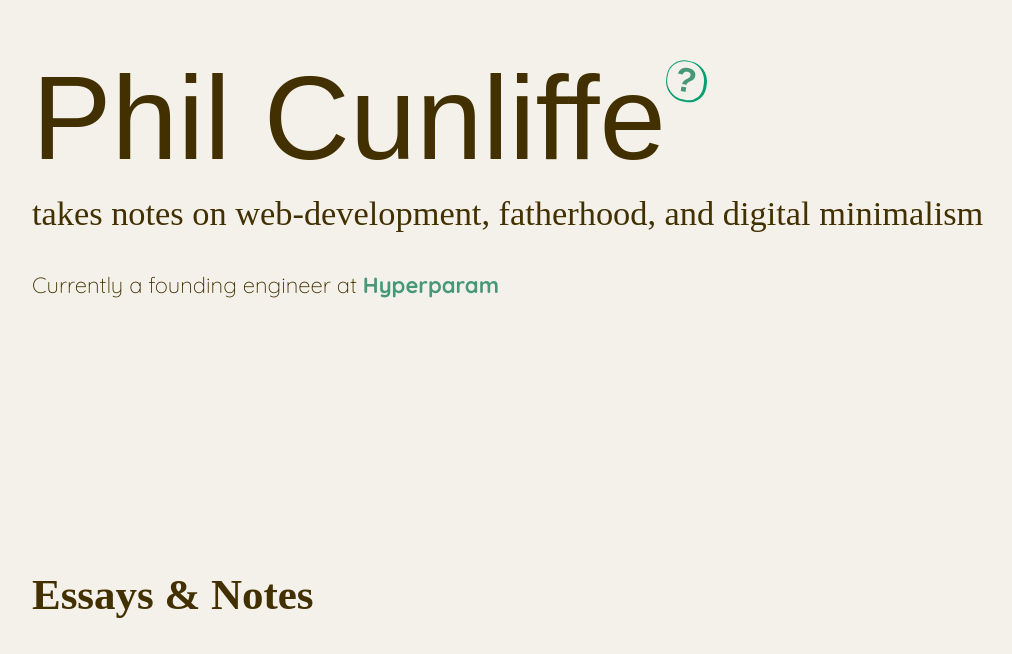
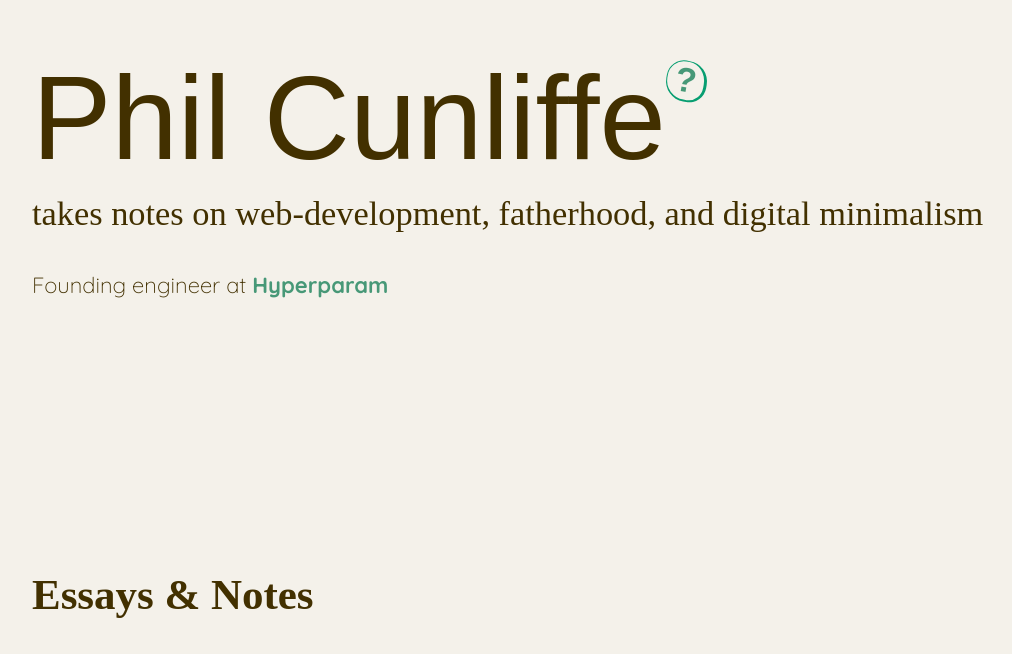
Before and after one commit to philcunliffe/filco-website, an Astro site: page / in a window 1280 px wide. Shown: the part 131-785 px from the top of the page, without its empty margins (48-1060 px from the left). Built offline with nearby package versions, Linux system fonts and the light colour scheme; Astro itself is replaced by a stand-in of ours; a web font is replaced by a local one.

Commit message:
rewording

```diff
--- a/src/pages/index.astro
+++ b/src/pages/index.astro
@@ -15,7 +15,7 @@ import HighlightSection from '../components/HighlightSection.astro';
         <p class="description">
           takes notes on web-development, fatherhood, and digital minimalism
         </p>
-        <p class="currently">Currently a founding engineer at <a href="https://hyperparam.app"><strong>Hyperparam</strong></a></p>
+        <p class="currently">Founding engineer at <a href="https://hyperparam.app"><strong>Hyperparam</strong></a></p>
       </div>
     </div>
     <div class="garden-header">
```
